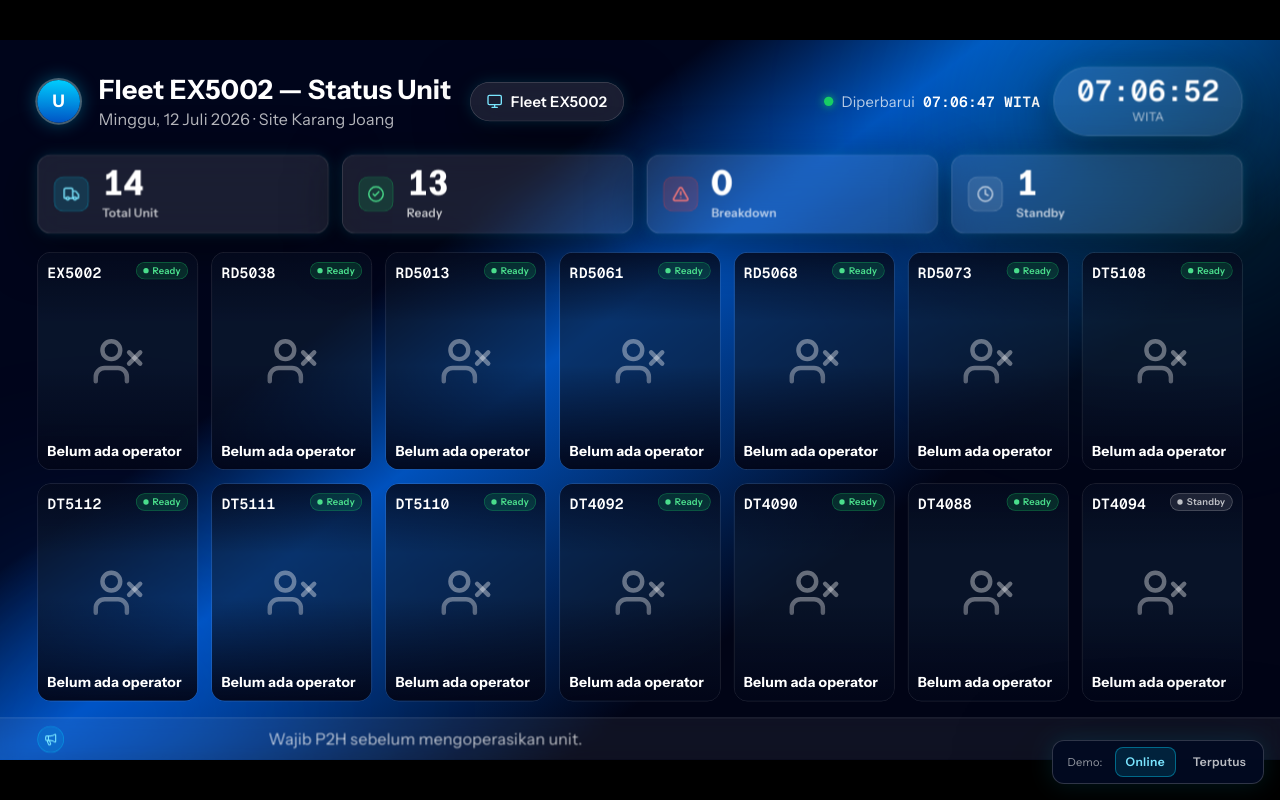
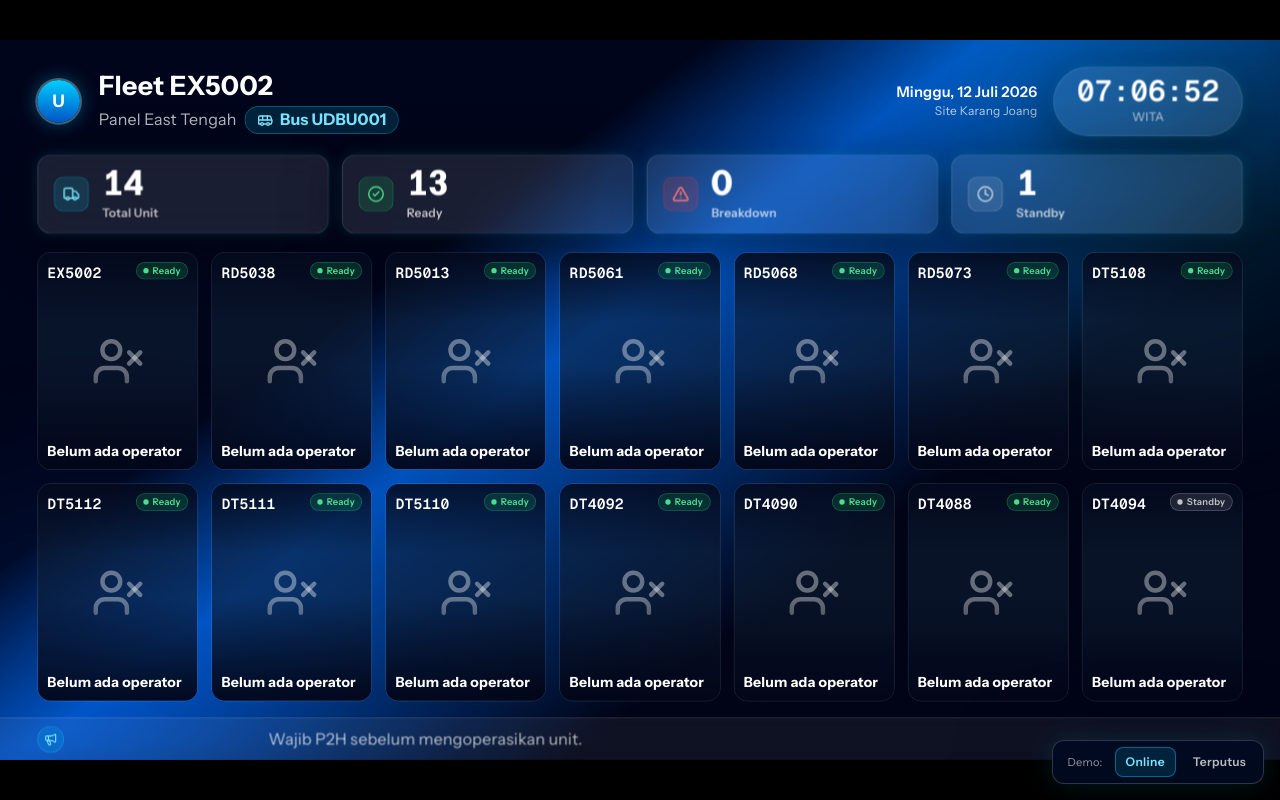
Before and after one commit to xarionstudio/universev2-frontend, a Next.js app: page /display/fleet in a window 1280 px wide. Built offline with nearby package versions, Linux system fonts and the light colour scheme.

Commit message:
feat: add customizable meta slot to DisplayShell and integrate bus fleet info into fleet view

```diff
--- a/app/display/_components/display-shell.tsx
+++ b/app/display/_components/display-shell.tsx
@@ -25,12 +25,15 @@ export type DisplayStat = {
 
 export function DisplayShell({
   title,
+  meta,
   deviceName,
   stats,
   runtext,
   children,
 }: {
   title: string;
+  /* info tambahan di baris bawah judul (mis. lokasi + chip bus fleet) */
+  meta?: React.ReactNode;
   /* nama display terdaftar (mis. "TV Gate Utara") — dikirim lewat ?name= */
   deviceName?: string;
   stats: DisplayStat[];
@@ -39,11 +42,9 @@ export function DisplayShell({
 }) {
   const canvasRef = React.useRef<HTMLDivElement>(null);
   const [clock, setClock] = React.useState("--:--:--");
-  const [fresh, setFresh] = React.useState("—");
   const [stale, setStale] = React.useState("—");
   const [dateLine, setDateLine] = React.useState("");
   const [online, setOnline] = React.useState(true);
-  const onlineRef = React.useRef(true);
 
   /* letterbox scale-to-fit: kanvas tetap 1920×1080 */
   React.useEffect(() => {
@@ -82,32 +83,30 @@ export function DisplayShell({
     };
   }, []);
 
-  /* jam nyata + kesegaran data (refresh tiap 30 dtk saat online) */
+  /* jam nyata + baris tanggal */
   React.useEffect(() => {
     const now = new Date();
     const t0 = setTimeout(() => {
       setClock(fmt(now));
-      setFresh(`${fmt(now)} WITA`);
       setDateLine(
-        `${now.toLocaleDateString("id-ID", { weekday: "long", day: "numeric", month: "long", year: "numeric" })} · Site Karang Joang`
+        now.toLocaleDateString("id-ID", {
+          weekday: "long",
+          day: "numeric",
+          month: "long",
+          year: "numeric",
+        })
       );
     }, 0);
     const tick = setInterval(() => setClock(fmt(new Date())), 1000);
-    const freshTick = setInterval(() => {
-      if (onlineRef.current) setFresh(`${fmt(new Date())} WITA`);
-    }, 30000);
     return () => {
       clearTimeout(t0);
       clearInterval(tick);
-      clearInterval(freshTick);
     };
   }, []);
 
   function setConn(on: boolean) {
-    onlineRef.current = on;
     setOnline(on);
     if (!on) setStale(`${fmt(new Date())} WITA`);
-    else setFresh(`${fmt(new Date())} WITA`);
   }
 
   return (
@@ -128,32 +127,28 @@ export function DisplayShell({
             <div className="grid size-16 flex-none place-items-center rounded-full bg-(image:--gradient-logo) text-[26px] font-bold text-white shadow-[0_0_0_3px_rgba(255,255,255,.28),0_0_28px_rgba(0,212,255,.4)]">
               U
             </div>
-            <div>
-              <h1 className="text-[40px] leading-tight font-bold">{title}</h1>
-              <p className="mt-1 text-2xl text-(--text-secondary)">
-                {dateLine}
-              </p>
+            <div className="min-w-0">
+              <h1 className="truncate text-[40px] leading-tight font-bold">
+                {title}
+              </h1>
+              {meta ? (
+                <div className="mt-1.5 flex min-w-0 items-center gap-3 text-2xl text-(--text-secondary)">
+                  {meta}
+                </div>
+              ) : null}
             </div>
             {deviceName ? (
-              <div className="flex items-center gap-3 rounded-full px-6 py-3 glass-card">
+              <div className="flex flex-none items-center gap-3 rounded-full px-6 py-3 glass-card">
                 <Monitor className="size-6 text-(--color-primary-bright)" />
                 <span className="text-[22px] font-semibold">{deviceName}</span>
               </div>
             ) : null}
-            <div className="ml-auto flex items-center gap-5">
-              <div className="flex items-center gap-3 text-[22px] text-(--text-secondary)">
-                <span
-                  className={cn(
-                    "size-3.5 rounded-full",
-                    online
-                      ? "bg-(--color-success) shadow-[0_0_12px_rgba(23,206,100,.9)]"
-                      : "display-offline-dot [animation:kblink_1.2s_infinite] bg-(--color-danger) shadow-[0_0_12px_rgba(252,60,59,.9)]"
-                  )}
-                />
-                Diperbarui{" "}
-                <b className="font-mono font-semibold text-(--text-primary) tabular-nums">
-                  {fresh}
-                </b>
+            <div className="ml-auto flex flex-none items-center gap-6">
+              <div className="text-right leading-snug">
+                <div className="text-[22px] font-semibold">{dateLine}</div>
+                <div className="text-lg text-(--text-secondary)">
+                  Site Karang Joang
+                </div>
               </div>
               <div className="flex flex-col items-center gap-0.5 rounded-full px-8.5 py-3.5 glass-card">
                 <span className="font-mono text-[44px] leading-none font-bold tabular-nums">
--- a/app/display/fleet/page-client.tsx
+++ b/app/display/fleet/page-client.tsx
@@ -2,7 +2,14 @@
 
 import * as React from "react";
 import { useSearchParams } from "next/navigation";
-import { AlertTriangle, CheckCircle2, Clock, Truck, UserX } from "lucide-react";
+import {
+  AlertTriangle,
+  Bus,
+  CheckCircle2,
+  Clock,
+  Truck,
+  UserX,
+} from "lucide-react";
 
 import { displayRuntext, fleetDisplayCards } from "@/lib/data/display-screens";
 import { cn } from "@/lib/utils";
@@ -47,8 +54,22 @@ export default function DisplayFleetPage() {
 
   return (
     <DisplayShell
-      title={`Fleet ${fleet?.digger ?? ""} — Status Unit`}
-      deviceName={deviceName ?? (fleet ? `Fleet ${fleet.digger}` : undefined)}
+      title={fleet ? `Fleet ${fleet.digger}` : "Fleet — Status Unit"}
+      meta={
+        fleet ? (
+          <>
+            <span className="truncate">{fleet.loc}</span>
+            {/* bus antar-jemput fleet — informasi penting operator, di-highlight */}
+            <span className="inline-flex flex-none items-center gap-2.5 rounded-full border border-(--badge-info-border) bg-(--badge-info-fill) px-4.5 py-1 font-bold text-(--color-primary-bright)">
+              <Bus className="size-6" />
+              Bus {fleet.bus}
+            </span>
+          </>
+        ) : undefined
+      }
+      deviceName={
+        deviceName !== `Fleet ${fleet?.digger}` ? deviceName : undefined
+      }
       runtext={displayRuntext.fleet}
       stats={[
         {
```
